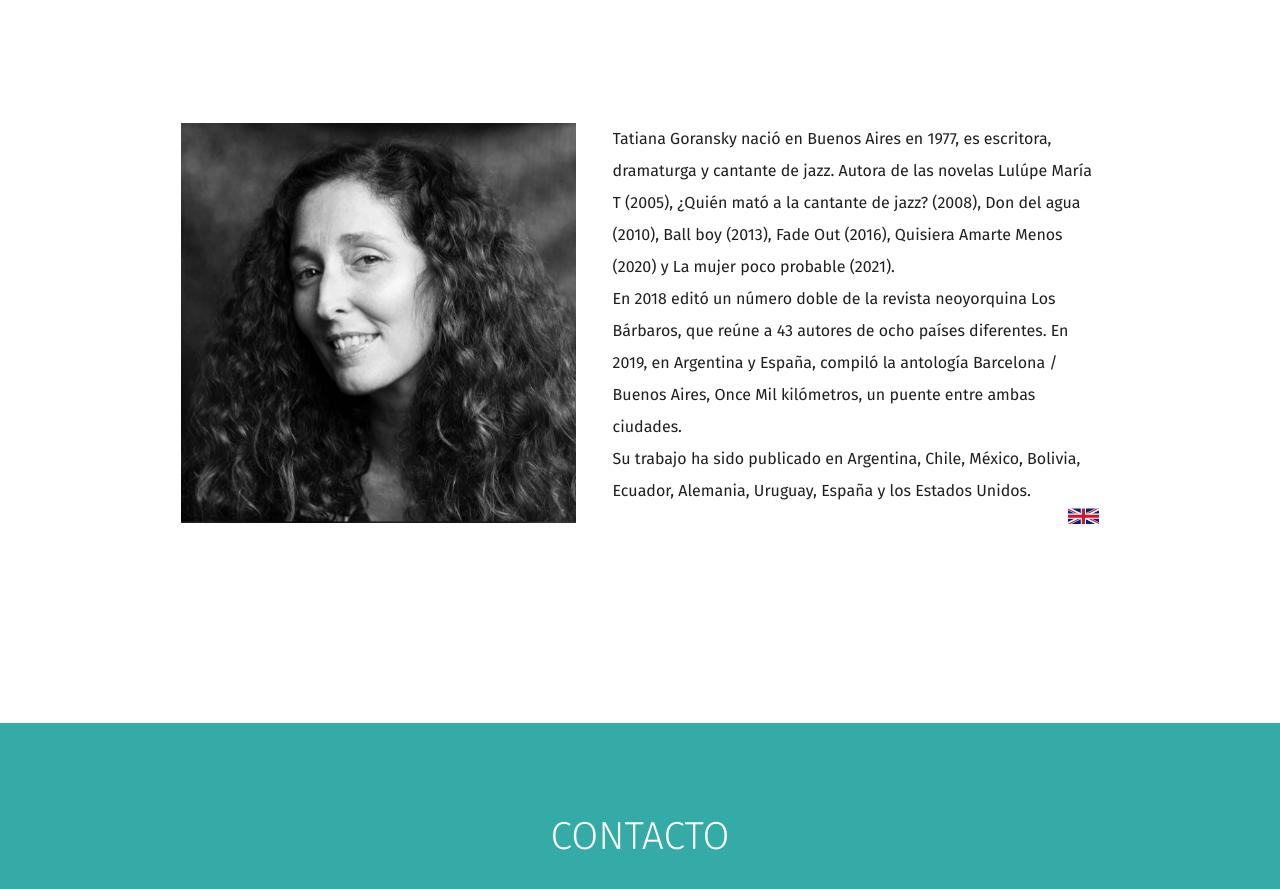
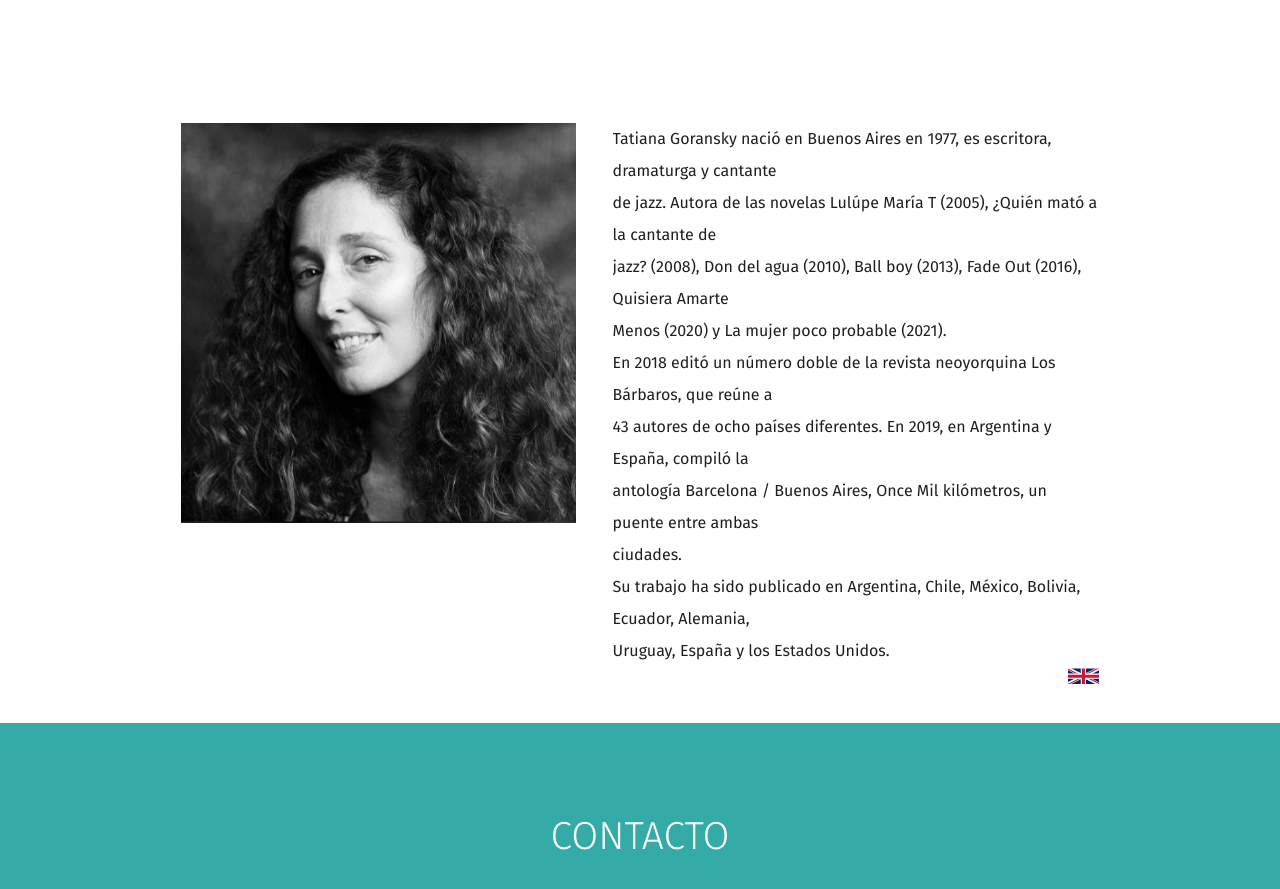
Before and after one commit to pacodinucci/tatiana, a React (Vite) app: page / in a window 1280 px wide. Shown: the part 1900-2789 px from the top of the page. Built offline with nearby package versions, Linux system fonts and the light colour scheme; a web font is replaced by a local one.

Commit message:
texto bio fix

```diff
--- a/src/components/Home.jsx
+++ b/src/components/Home.jsx
@@ -63,9 +63,9 @@ function Home() {
               <img src={imagenBio} alt="" />
               <div className={styles.textosBio}>
                 {/* <h2>BIOGRAFÍA</h2> */}
-                <p>Tatiana Goransky nació en Buenos Aires en 1977, es escritora, dramaturga y cantante de jazz. Autora de las novelas Lulúpe María T (2005), ¿Quién mató a la cantante de jazz? (2008), Don del agua (2010), Ball boy (2013), Fade Out (2016), Quisiera Amarte Menos (2020) y La mujer poco probable (2021).<br />
-                  En 2018 editó un número doble de la revista neoyorquina Los Bárbaros, que reúne a 43 autores de ocho países diferentes. En 2019, en Argentina y España, compiló la antología Barcelona / Buenos Aires, Once Mil kilómetros, un puente entre ambas ciudades.<br />
-                  Su trabajo ha sido publicado en Argentina, Chile, México, Bolivia, Ecuador, Alemania, Uruguay, España y los Estados Unidos.</p>
+                <p>Tatiana Goransky nació en Buenos Aires en 1977, es escritora, dramaturga y cantante <br /> de jazz. Autora de las novelas Lulúpe María T (2005), ¿Quién mató a la cantante de <br /> jazz? (2008), Don del agua (2010), Ball boy (2013), Fade Out (2016), Quisiera Amarte <br /> Menos (2020) y La mujer poco probable (2021).<br />
+                  En 2018 editó un número doble de la revista neoyorquina Los Bárbaros, que reúne a <br /> 43 autores de ocho países diferentes. En 2019, en Argentina y España, compiló la <br /> antología Barcelona / Buenos Aires, Once Mil kilómetros, un puente entre ambas <br /> ciudades.<br />
+                  Su trabajo ha sido publicado en Argentina, Chile, México, Bolivia, Ecuador, Alemania, <br /> Uruguay, España y los Estados Unidos.</p>
                 <img src={bandera} alt="" />
               </div>
             </div>
--- a/src/styles/Home.module.css
+++ b/src/styles/Home.module.css
@@ -217,7 +217,7 @@ html{
     flex-shrink: 0;
     overflow: hidden;
     color: var(--neutro-7, #1f1f1f);
-    text-overflow: ellipsis;
+    /* text-overflow: ellipsis; */
     font-size: 2vh;
     font-family: Fira Sans;
     font-style: normal;
```
